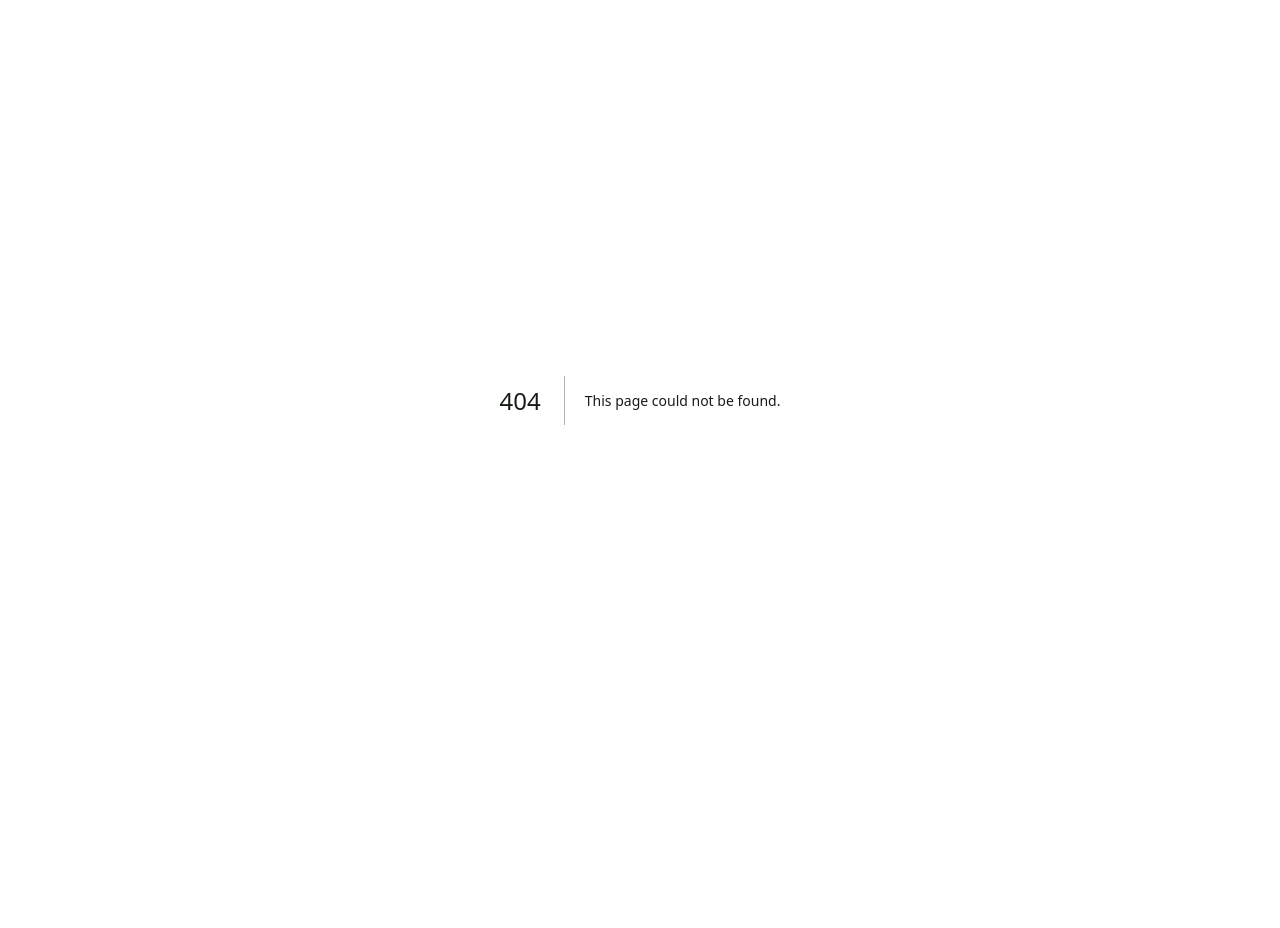
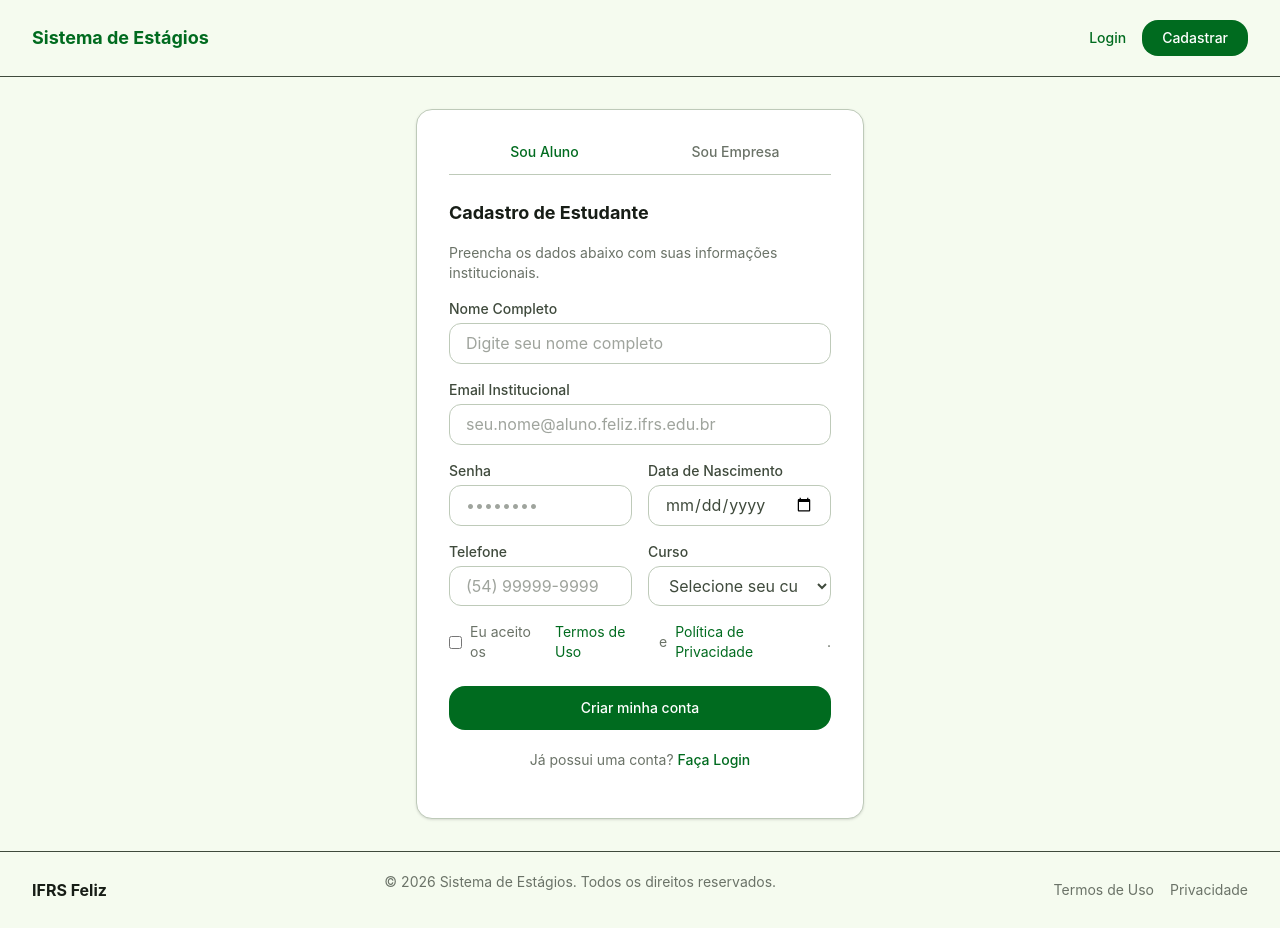
Before and after one commit to williampilger/ifrs-prog3-trabalho1-2026, a Next.js app in the folder sistema-vagas-estagio/: page /cadastro in a window 1280 px wide. Before the commit this address had no page. Before the commit the page ends 800 px from the top, so only its background shows below. Built offline with nearby package versions, Linux system fonts and the light colour scheme.

Commit message:
[update] cadastro

```diff
--- /dev/null
+++ b/sistema-vagas-estagio/app/(main)/cadastro/page.tsx
@@ -0,0 +1,178 @@
+"use client";
+
+import { useState } from "react";
+import Link from "next/link";
+
+export default function Cadastro() {
+  // Aba ativa: "aluno" ou "empresa"
+  const [aba, setAba] = useState<"aluno" | "empresa">("aluno");
+
+  // Campos comuns às duas abas
+  const [nome, setNome] = useState("");
+  const [email, setEmail] = useState("");
+  const [senha, setSenha] = useState("");
+  const [telefone, setTelefone] = useState("");
+
+  // Campos só de aluno
+  const [nascimento, setNascimento] = useState("");
+  const [curso, setCurso] = useState("");
+
+  // Campo só de empresa
+  const [cnpj, setCnpj] = useState("");
+
+  return (
+    <div className="mx-auto max-w-md rounded-2xl border border-border bg-white p-8 shadow-sm">
+      {/* Abas */}
+      <div className="mb-6 flex border-b border-border">
+        <button
+          onClick={() => setAba("aluno")}
+          className={`flex-1 pb-3 text-sm font-medium transition-colors ${
+            aba === "aluno"
+              ? "border-b-2 border-primary text-primary"
+              : "text-text-muted"
+          }`}
+        >
+          Sou Aluno
+        </button>
+        <button
+          onClick={() => setAba("empresa")}
+          className={`flex-1 pb-3 text-sm font-medium transition-colors ${
+            aba === "empresa"
+              ? "border-b-2 border-primary text-primary"
+              : "text-text-muted"
+          }`}
+        >
+          Sou Empresa
+        </button>
+      </div>
+
+      {/* Título dinâmico */}
+      <p className="text-lg font-bold text-text-secondary">
+        {aba === "aluno" ? "Cadastro de Estudante" : "Cadastro de Empresa"}
+      </p>
+      <p className="mt-1 mb-6 text-sm text-text-muted">
+        {aba === "aluno"
+          ? "Preencha os dados abaixo com suas informações institucionais."
+          : "Preencha os dados da empresa para publicar vagas."}
+      </p>
+
+      {/* Formulário */}
+      <form className="flex flex-col gap-4">
+        <Campo
+          label={aba === "aluno" ? "Nome Completo" : "Razão Social"}
+          placeholder={aba === "aluno" ? "Digite seu nome completo" : "Nome da empresa"}
+          value={nome}
+          onChange={setNome}
+        />
+
+        <Campo
+          label="Email Institucional"
+          type="email"
+          placeholder={aba === "aluno" ? "seu.nome@aluno.feliz.ifrs.edu.br" : "contato@empresa.com.br"}
+          value={email}
+          onChange={setEmail}
+        />
+
+        <div className="grid grid-cols-2 gap-4">
+          <Campo
+            label="Senha"
+            type="password"
+            placeholder="••••••••"
+            value={senha}
+            onChange={setSenha}
+          />
+
+          {/* Campo que MUDA conforme a aba */}
+          {aba === "aluno" ? (
+            <Campo
+              label="Data de Nascimento"
+              type="date"
+              value={nascimento}
+              onChange={setNascimento}
+            />
+          ) : (
+            <Campo
+              label="CNPJ"
+              placeholder="00.000.000/0000-00"
+              value={cnpj}
+              onChange={setCnpj}
+            />
+          )}
+        </div>
+
+        <div className="grid grid-cols-2 gap-4">
+          <Campo
+            label="Telefone"
+            placeholder="(54) 99999-9999"
+            value={telefone}
+            onChange={setTelefone}
+          />
+
+          {/* Curso só aparece pra aluno */}
+          {aba === "aluno" && (
+            <div className="flex flex-col gap-1">
+              <label className="text-sm font-medium text-text-primary">Curso</label>
+              <select
+                value={curso}
+                onChange={(e) => setCurso(e.target.value)}
+                className="rounded-md border border-border px-4 py-2 text-sm focus:outline-none focus:ring-2 focus:ring-primary"
+              >
+                <option value="">Selecione seu curso</option>
+                <option value="info">Informática</option>
+                <option value="quimica">Química</option>
+                <option value="admin">Administração</option>
+              </select>
+            </div>
+          )}
+        </div>
+
+        <label className="flex items-center gap-2 text-sm text-text-muted">
+          <input type="checkbox" className="accent-primary" />
+          Eu aceito os{" "}
+          <Link href="/termos" className="text-primary">Termos de Uso</Link> e{" "}
+          <Link href="/privacidade" className="text-primary">Política de Privacidade</Link>.
+        </label>
+
+        <button
+          type="submit"
+          className="mt-2 rounded-lg bg-primary py-3 text-sm font-medium text-white hover:bg-primary-dark transition-colors"
+        >
+          Criar minha conta
+        </button>
+      </form>
+
+      <p className="mt-5 text-center text-sm text-text-muted">
+        Já possui uma conta?{" "}
+        <Link href="/login" className="font-medium text-primary">Faça Login</Link>
+      </p>
+    </div>
+  );
+}
+
+// Componente pequeno pra um campo de input (evita repetir a estrutura)
+function Campo({
+  label,
+  type = "text",
+  placeholder,
+  value,
+  onChange,
+}: {
+  label: string;
+  type?: string;
+  placeholder?: string;
+  value: string;
+  onChange: (v: string) => void;
+}) {
+  return (
+    <div className="flex flex-col gap-1">
+      <label className="text-sm font-medium text-text-primary">{label}</label>
+      <input
+        type={type}
+        placeholder={placeholder}
+        value={value}
+        onChange={(e) => onChange(e.target.value)}
+        className="rounded-md border border-border px-4 py-2 text-sm focus:outline-none focus:ring-2 focus:ring-primary"
+      />
+    </div>
+  );
+}
--- a/sistema-vagas-estagio/app/(main)/page.tsx
+++ b/sistema-vagas-estagio/app/(main)/page.tsx
@@ -54,9 +54,8 @@ export default function Home() {
         {features.map((f) => (
           <div
             key={f.titulo}
-            className="rounded-xl border border-color-border bg-white/60 p-6"
           >
-            <div className="flex h-11 w-11 items-center justify-center rounded-lg bg-[#006B1F] text-lg text-white">
+            <div className="flex h-11 w-11 items-center justify-center rounded-lg bg-primary text-lg text-white">
               {f.icone}
             </div>
             <h3 className="mt-4 text-lg font-bold text-text-secondary">{f.titulo}</h3>
--- a/sistema-vagas-estagio/app/components/Footer.tsx
+++ b/sistema-vagas-estagio/app/components/Footer.tsx
@@ -2,7 +2,7 @@ import Link from "next/link";
 
 export default function Footer() {
   return (
-    <footer className="border-t border-border">
+    <footer className="border-t border-border-color">
       <div className="mx-auto flex max-w-[1280px] items-center justify-between px-6 py-5 md:px-8">
         {/* Logo institucional */}
         <span className="text-base font-bold text-text-secondary">IFRS Feliz</span>
--- a/sistema-vagas-estagio/app/components/Header.tsx
+++ b/sistema-vagas-estagio/app/components/Header.tsx
@@ -2,7 +2,7 @@ import Link from "next/link";
 
 export default function Header() {
   return (
-    <header className="flex items-center justify-between px-8 py-5">
+    <header className="bg-background-color-white border-b border-color-border flex items-center justify-between px-8 py-5">
       {/* Logo / nome do sistema */}
       <Link href="/" className="text-lg font-bold text-primary">
         Sistema de Estágios
--- a/sistema-vagas-estagio/app/globals.css
+++ b/sistema-vagas-estagio/app/globals.css
@@ -11,7 +11,7 @@
   --color-text-muted: #6b7368;
   --color-white: #ffffff;
   --color-border: #becab9;
-  --color-background: #ffffff;
+  --color-background: #f5fbef;
   --color-background-alt: #f5fbef;
 
   /* Typography */
```
